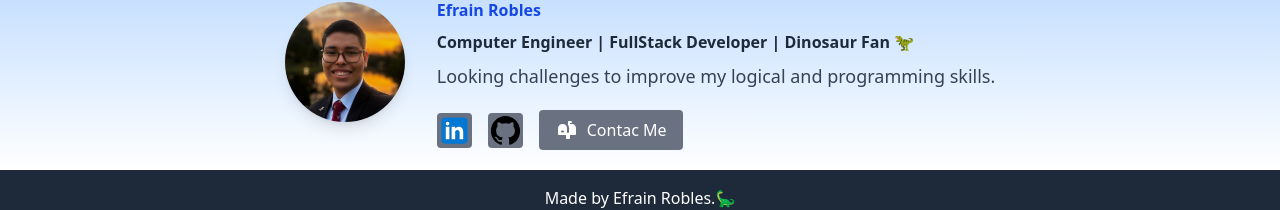
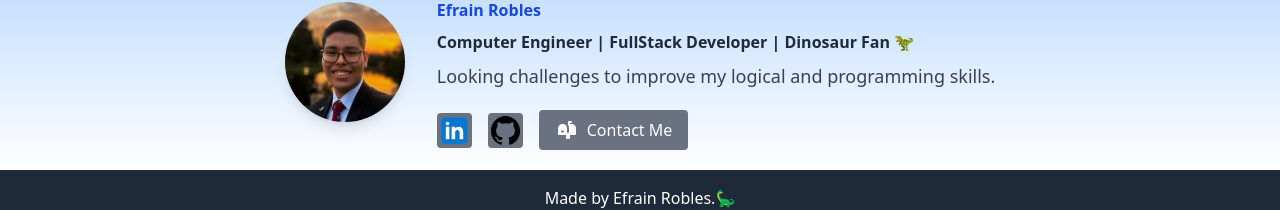
Before and after one commit to EfrainRP/EfrainRP.github.io, a React (Vite) app: page /about_efrain/projects in a window 1280 px wide. Shown: the part 1050-1260 px from the top of the page. Built offline with nearby package versions, Linux system fonts and the light colour scheme.

Commit message:
update gramatical button

```diff
--- a/src/views/AboutMe.jsx
+++ b/src/views/AboutMe.jsx
@@ -15,7 +15,7 @@ export default function AboutMe() {
                         <svg className="w-6 h-6 text-white" aria-hidden="true" xmlns="http://www.w3.org/2000/svg" width="24" height="24" fill="currentColor" viewBox="0 0 24 24">
                             <path d="M17 6h-2V5h1a1 1 0 1 0 0-2h-2a1 1 0 0 0-1 1v2h-.541A5.965 5.965 0 0 1 14 10v4a1 1 0 1 1-2 0v-4c0-2.206-1.794-4-4-4-.075 0-.148.012-.22.028C7.686 6.022 7.596 6 7.5 6A4.505 4.505 0 0 0 3 10.5V16a1 1 0 0 0 1 1h7v3a1 1 0 0 0 1 1h2a1 1 0 0 0 1-1v-3h5a1 1 0 0 0 1-1v-6c0-2.206-1.794-4-4-4Zm-9 8.5H7a1 1 0 1 1 0-2h1a1 1 0 1 1 0 2Z"/>
                         </svg>
-                        Contac Me
+                        Contact Me
                     </Link>
                 }
             />
--- a/src/views/Projects.jsx
+++ b/src/views/Projects.jsx
@@ -161,7 +161,7 @@ export default function Start() {
                         <svg className="w-6 h-6 text-white" aria-hidden="true" xmlns="http://www.w3.org/2000/svg" width="24" height="24" fill="currentColor" viewBox="0 0 24 24">
                             <path d="M17 6h-2V5h1a1 1 0 1 0 0-2h-2a1 1 0 0 0-1 1v2h-.541A5.965 5.965 0 0 1 14 10v4a1 1 0 1 1-2 0v-4c0-2.206-1.794-4-4-4-.075 0-.148.012-.22.028C7.686 6.022 7.596 6 7.5 6A4.505 4.505 0 0 0 3 10.5V16a1 1 0 0 0 1 1h7v3a1 1 0 0 0 1 1h2a1 1 0 0 0 1-1v-3h5a1 1 0 0 0 1-1v-6c0-2.206-1.794-4-4-4Zm-9 8.5H7a1 1 0 1 1 0-2h1a1 1 0 1 1 0 2Z"/>
                         </svg>
-                        Contac Me
+                        Contact Me
                     </Link>
                 }
             />
```
